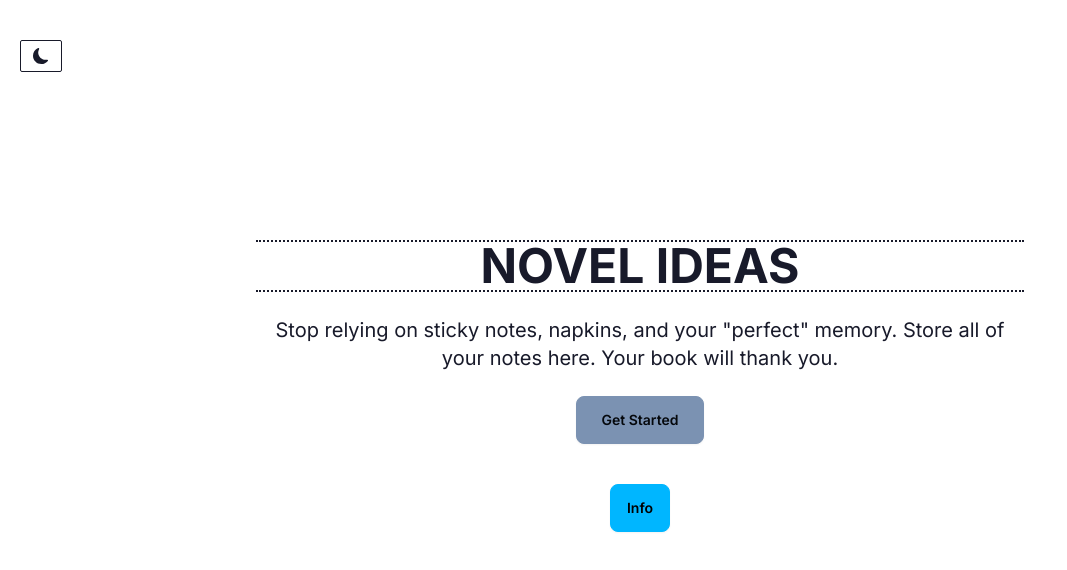
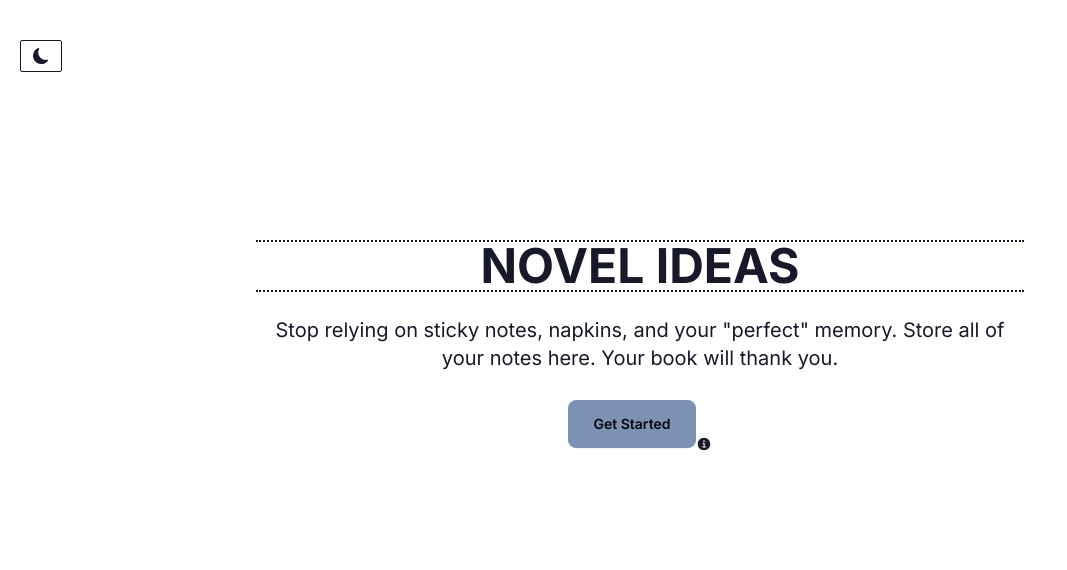
Before and after one commit to mmaustin/project-fb, a Next.js app in the folder fb/: page / in a window 1280 px wide. Shown: the top 570 px of the page, without its empty margins (0-1067 px from the left). Built offline with nearby package versions, Linux system fonts and the light colour scheme; no server answers.

Commit message:
Added disclaimer against using outlook for login via react-icons and daisyui

```diff
--- a/fb/app/page.js
+++ b/fb/app/page.js
@@ -2,6 +2,7 @@ import ThemeToggle from "@/components/ThemeToggle";
 import { auth, currentUser } from "@clerk/nextjs";
 import Link from "next/link";
 import { redirect } from "next/navigation";
+import { IoInformationCircle } from "react-icons/io5"
 
 
 const HomePage = () => {
@@ -21,9 +22,12 @@ const HomePage = () => {
             Novel Ideas
             <p className="py-6 text-sm md:text-xl font-normal leading-loose normal-case border-t-2 border-dotted">Stop relying on sticky notes, napkins, and your "perfect" memory. Store all of your notes here.  Your book will thank you.</p>
           </h1>
-          <Link href="/authors" className="btn btn-secondary flex w-32 items-center rounded-lg ">Get Started</Link>
-          <div className="tooltip tooltip-top mt-10" data-tip="Refresh page, if not redirected upon login.">
-            <button className="btn btn-info rounded-lg capitalize">info</button>
+          <div className="flex flex-wrap justify-center items-center">
+            <Link href="/authors" className="btn btn-secondary flex w-32 items-center rounded-lg ">Get Started</Link>
+            <div className="tooltip tooltip-bottom mt-10" data-tip="Outlook Is Not Recommended. May Experience Redirect Issues On Login.">
+              {/* <button className="btn btn-info rounded-lg capitalize">info</button> */}
+              <IoInformationCircle className="m-0" />
+            </div>
           </div>
         </div>
       </div>
```
